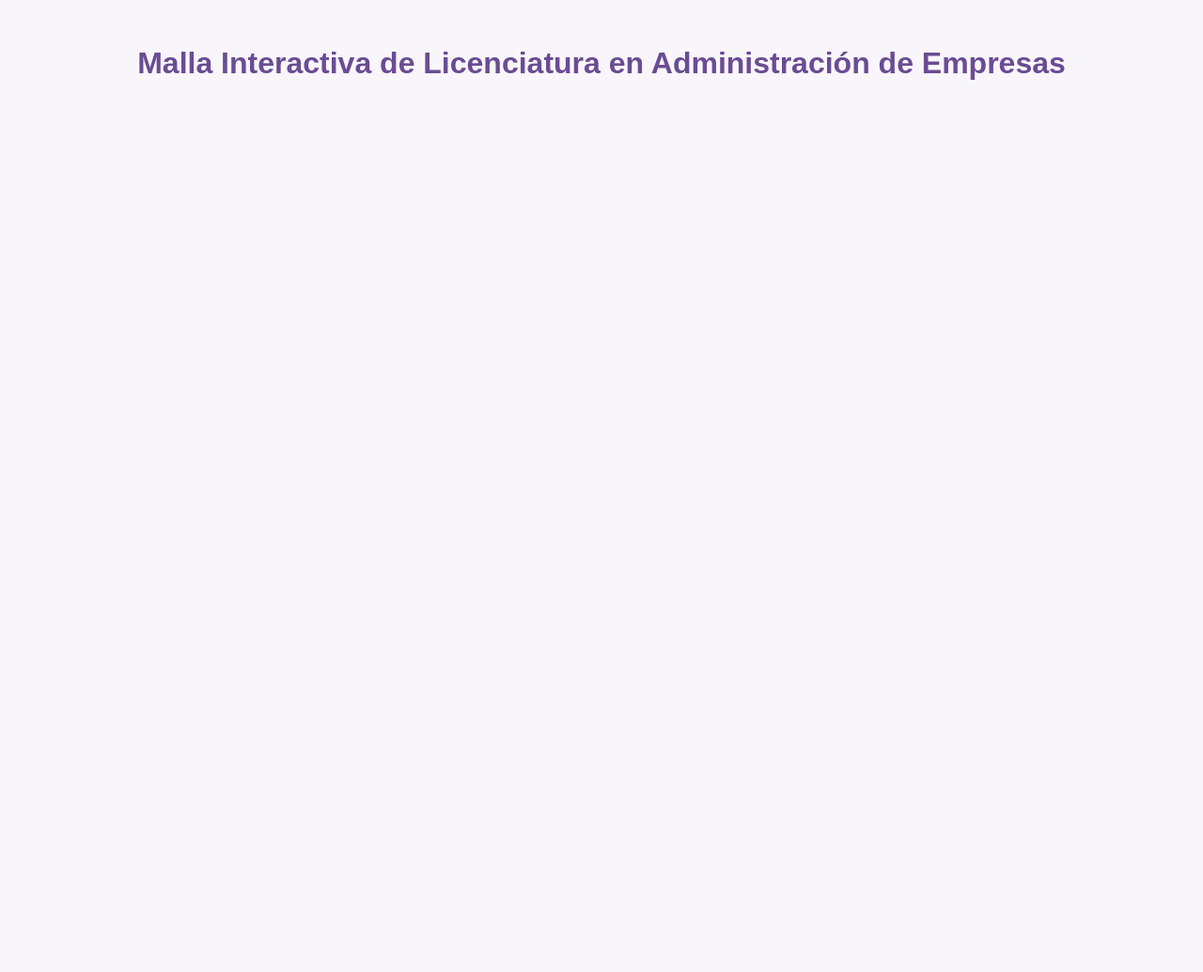
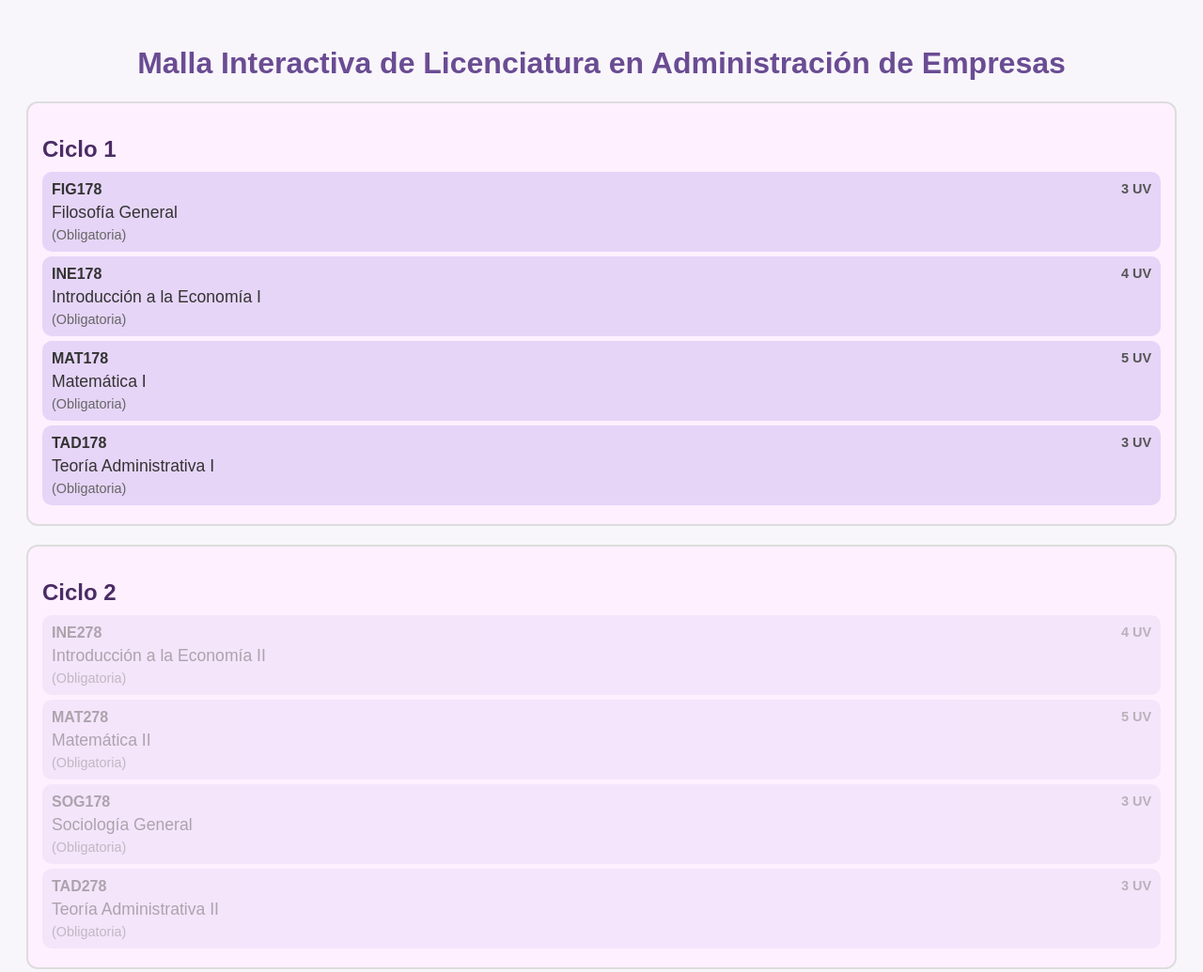
Before and after one commit to YISELAA/Gerson_Malla, a plain HTML site: page index.html in a window 1280 px wide. Shown: the top 1035 px of the page at 94% size. Before the commit the page ends 800 px from the top, so only its background shows below. Drawn offline with Linux system fonts and the light colour scheme; files that its build step writes are made by us from their sources.

Commit message:
Update index.html

```diff
--- a/index.html
+++ b/index.html
@@ -2,13 +2,13 @@
 <html lang="es">
 <head>
   <meta charset="UTF-8" />
-  <meta name="viewport" content="width=device-width, initial-scale=1.0" />
+  <meta name="viewport" content="width=device-width, initial-scale=1" />
   <title>Malla Interactiva de Licenciatura en Administración de Empresas</title>
-  <link rel="stylesheet" href="../CSS/estilos.css" />
+  <link rel="stylesheet" href="estilos.css" />
 </head>
 <body>
   <h1>Malla Interactiva de Licenciatura en Administración de Empresas</h1>
   <div id="malla"></div>
-  <script src="../JS/script.js"></script>
+  <script src="script.js"></script>
 </body>
 </html>
```
